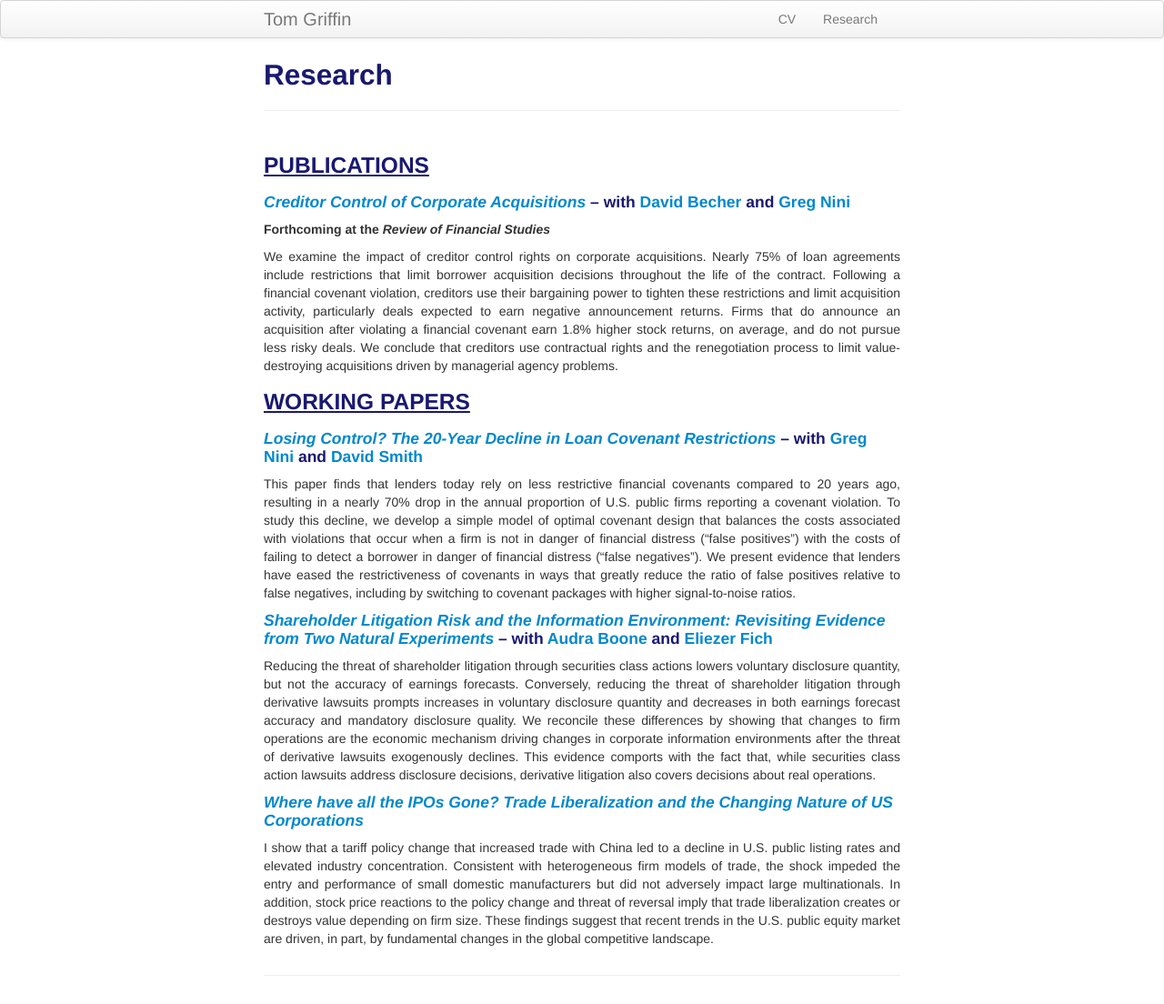
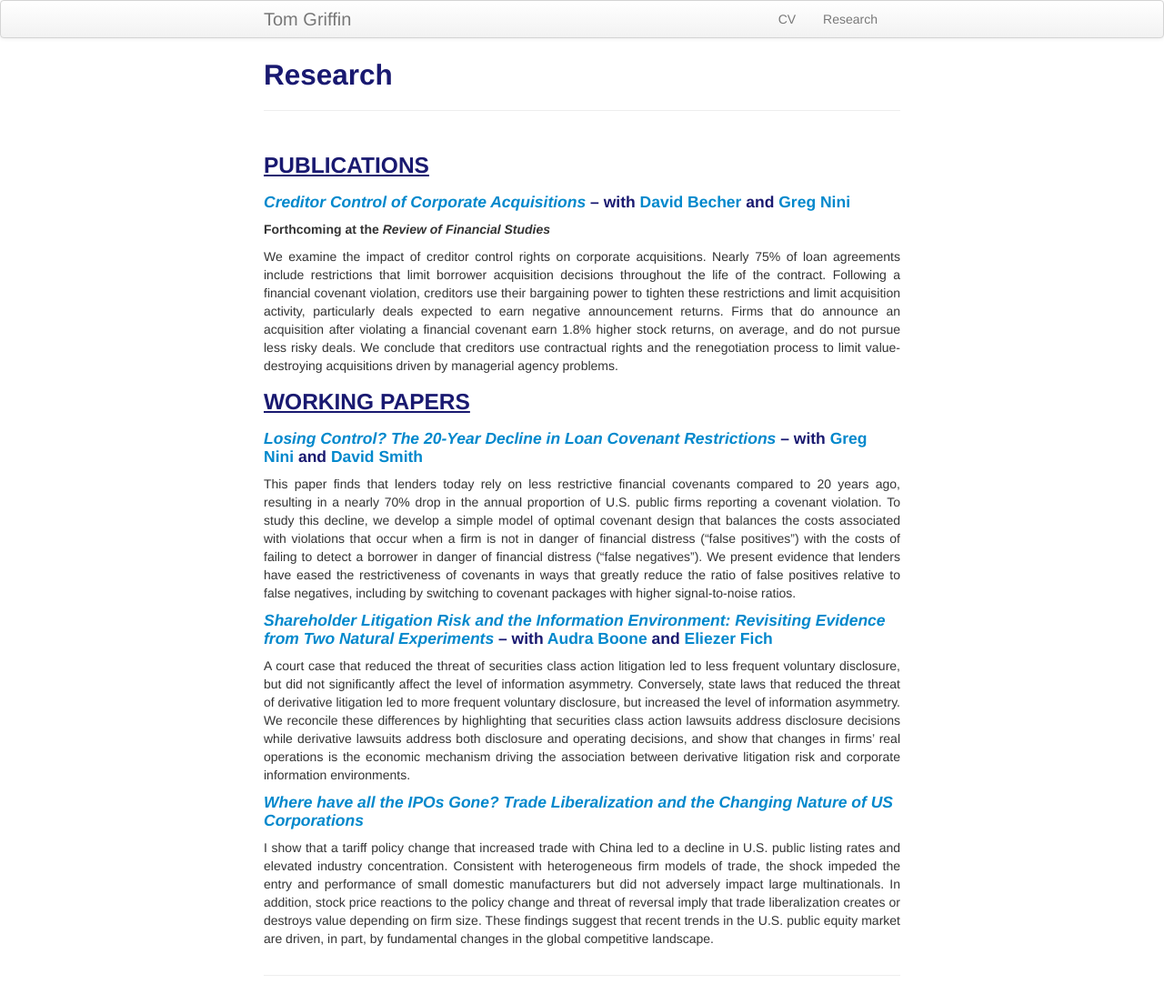
Before and after one commit to ThomasPGriffin/thomaspgriffin.github.io, a Jekyll site: the page built from pages/research.md, in a window 1280 px wide. Shown: the whole page at 91% size. Built offline with Jekyll 4.4.1, drawn with Linux system fonts in a browser that asks for light colours.

Commit message:
Update research.md

```diff
--- a/pages/research.md
+++ b/pages/research.md
@@ -19,9 +19,9 @@ We examine the impact of creditor control rights on corporate acquisitions. Near
 This paper finds that lenders today rely on less restrictive financial covenants compared to 20 years ago, resulting in a nearly 70% drop in the annual proportion of U.S. public firms reporting a covenant violation. To study this decline, we develop a simple model of optimal covenant design that balances the costs associated with violations that occur when a firm is not in danger of financial distress (“false positives”) with the costs of failing to detect a borrower in danger of financial distress (“false negatives”). We present evidence that lenders have eased the restrictiveness of covenants in ways that greatly reduce the ratio of false positives relative to false negatives, including by switching to covenant packages with higher signal-to-noise ratios.
 </div>
 
-#### *[Shareholder Litigation Risk and the Information Environment: Revisiting Evidence from Two Natural Experiments]({{ BASE_PATH}}/pages/bfg_20210316.pdf)* – with <a href="https://sites.google.com/site/audralboone/home?authuser=0">Audra Boone</a> and <a href="https://www.lebow.drexel.edu/people/eliezerfich">Eliezer Fich</a>
+#### *[Shareholder Litigation Risk and the Information Environment: Revisiting Evidence from Two Natural Experiments]({{ BASE_PATH}}/pages/bfg_20210628.pdf)* – with <a href="https://sites.google.com/site/audralboone/home?authuser=0">Audra Boone</a> and <a href="https://www.lebow.drexel.edu/people/eliezerfich">Eliezer Fich</a>
 <div align="justify">
-Reducing the threat of shareholder litigation through securities class actions lowers voluntary disclosure quantity, but not the accuracy of earnings forecasts. Conversely, reducing the threat of shareholder litigation through derivative lawsuits prompts increases in voluntary disclosure quantity and decreases in both earnings forecast accuracy and mandatory disclosure quality. We reconcile these differences by showing that changes to firm operations are the economic mechanism driving changes in corporate information environments after the threat of derivative lawsuits exogenously declines. This evidence comports with the fact that, while securities class action lawsuits address disclosure decisions, derivative litigation also covers decisions about real operations.
+A court case that reduced the threat of securities class action litigation led to less frequent voluntary disclosure, but did not significantly affect the level of information asymmetry. Conversely, state laws that reduced the threat of derivative litigation led to more frequent voluntary disclosure, but increased the level of information asymmetry. We reconcile these differences by highlighting that securities class action lawsuits address disclosure decisions while derivative lawsuits address both disclosure and operating decisions, and show that changes in firms’ real operations is the economic mechanism driving the association between derivative litigation risk and corporate information environments.
 </div>
 
 #### *[Where have all the IPOs Gone? Trade Liberalization and the Changing Nature of US Corporations]({{ BASE_PATH}}/pages/griffin_jmp_20210330.pdf)*
```
